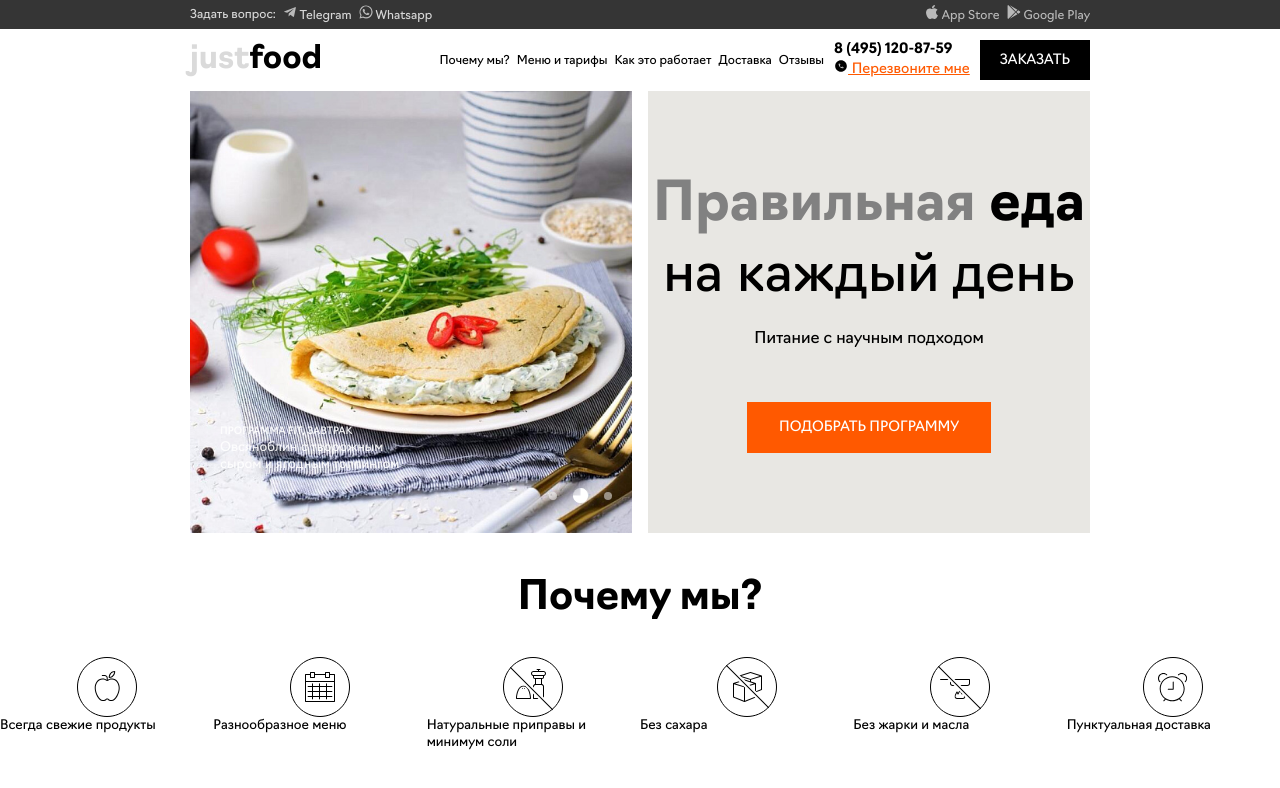
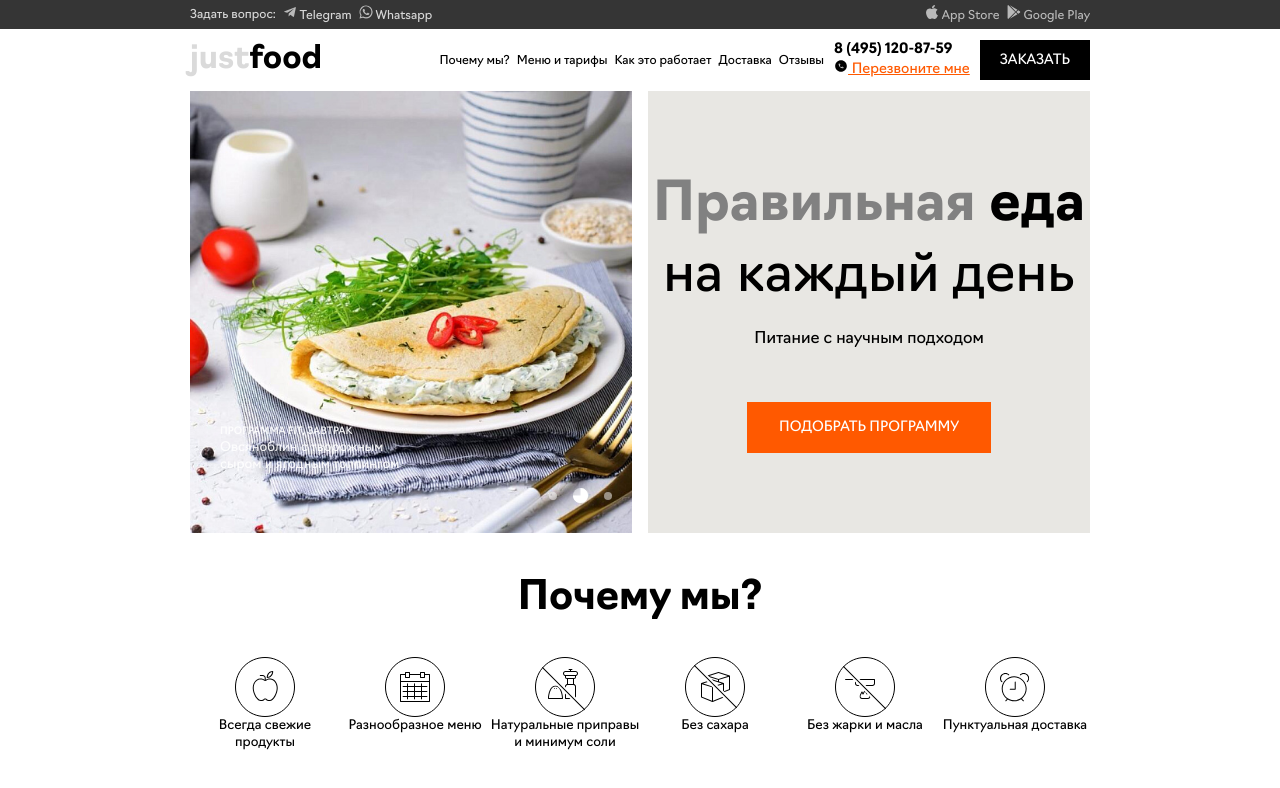
Before and after one commit to ElidEvendell/justfood, a plain HTML site: page index.html in a window 1280 px wide. Drawn offline with Linux system fonts and the light colour scheme.

Commit message:
Update style.css

```diff
--- a/css/style.css
+++ b/css/style.css
@@ -356,13 +356,14 @@ h2 {
 }
 
 .benefits ul {
+    width: var(--container-width);
     list-style: none;
     display: grid;
     grid-template-columns: repeat(6, 1fr);
-    min-width: var(--container-width);
 }
 
 .benefit li {
+    text-align: center;
     font-size: var(--fs-md-minus);
 }
 
@@ -400,7 +401,7 @@ h2 {
     }
 }
 
-@media (max-width: 900px) {
+@media (max-width: 1000px) {
     :root {
         --basic-gap: 10px;
         --container-width: 780px;
```
